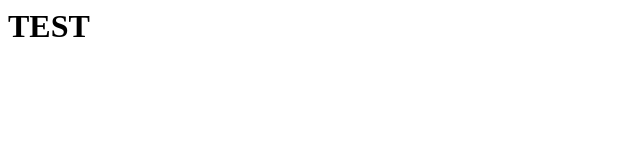
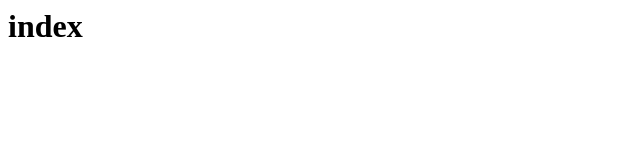
Before and after one commit to Gregkids/Gregkids.github.io, a plain HTML site: page index.html in a window 1280 px wide. Shown: the full height of the page, 0-640 px from the left. Drawn offline with Linux system fonts and the light colour scheme.

Commit message:
Update index.html

```diff
--- a/index.html
+++ b/index.html
@@ -2,6 +2,6 @@
 <head>
 </head>
 <body>
-    <h1>TEST</h1>
+    <h1>index</h1>
 </body>
 </html>
```
